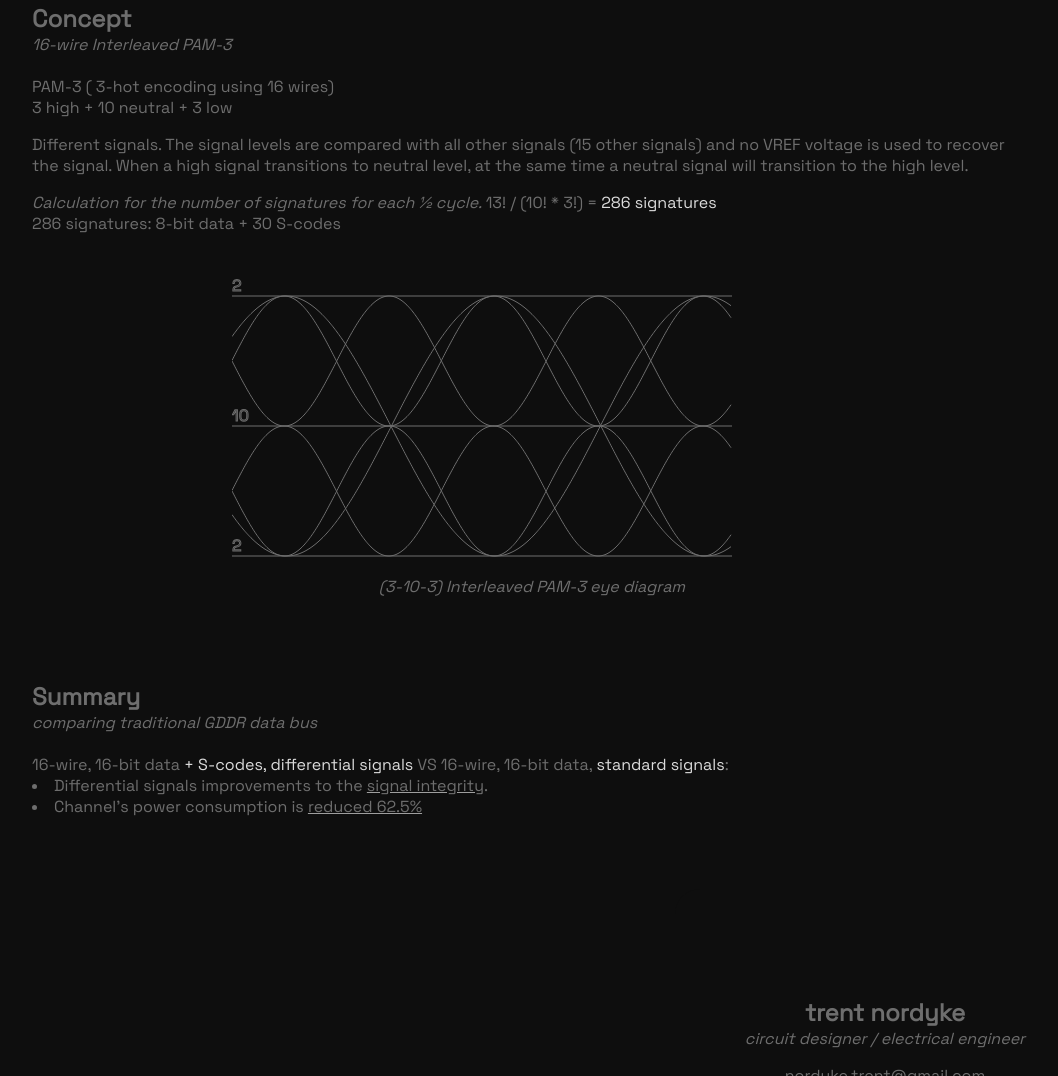
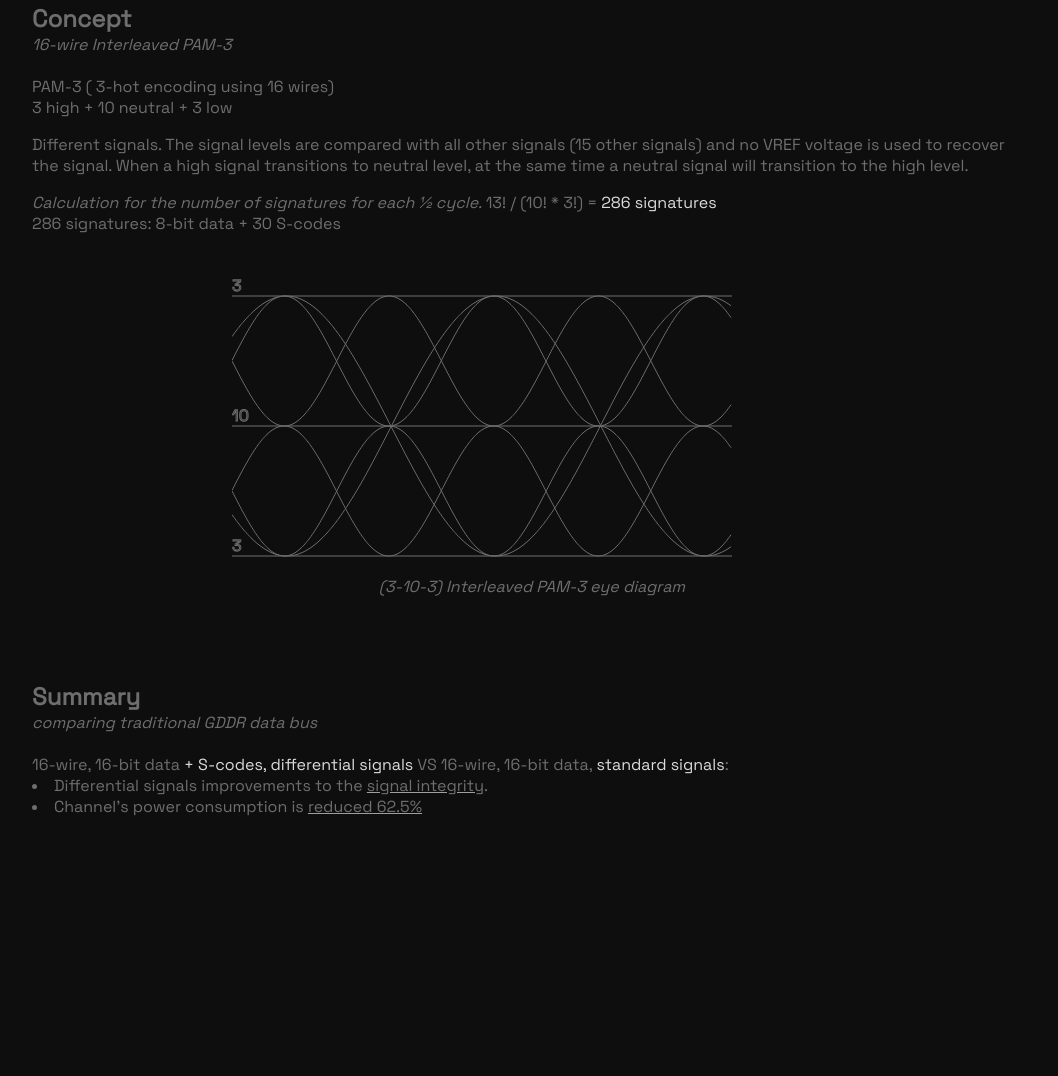
Before and after one commit to TrentNordyke/rb, a plain HTML site: page index.html in a window 1280 px wide. Shown: the part 837-1913 px from the top of the page, without its empty margins (108-1166 px from the left). Drawn offline with nearby package versions, Linux system fonts and the light colour scheme.

Commit message:
Update index.html

```diff
--- a/index.html
+++ b/index.html
@@ -207,9 +207,9 @@
         </div>
         <div class="centerWrap">
             <svg viewBox="0 0 600 300" width="600">
-                <text x="0" y="15" class="wire">2</text>
+                <text x="0" y="15" class="wire">3</text>
                 <text x="0" y="145" class="wire">10</text>
-                <text x="0" y="275" class="wire">2</text>
+                <text x="0" y="275" class="wire">3</text>
                 <line class="wire" x1="0" y1="20" x2="500" y2="20"/>
                 <line class="wire" x1="0" y1="150" x2="500" y2="150"/>
                 <line class="wire" x1="0" y1="280" x2="500" y2="280"/>
@@ -220,25 +220,22 @@
                 <path class="wire" id="lower2"></path>
                 <path class="wire" id="cycle1"></path>
                 <path class="wire" id="cycle2"></path>
+                <path class="wire" id="cycle3"></path>
             </svg>
             <i>(3-10-3) Interleaved PAM-3 eye diagram</i>
         </div>
-
-        <br>
-        <br>
-        <br>
-        <br>
+        <br><br><br><br>
 
         <div>
             <div>
                 <h2>Summary</h2>
                 <i>comparing traditional GDDR data bus</i>
-                <br>
-                <br>
+                <br><br>
                 16-wire, 16-bit data <span class="highlight">+ S-codes, differential signals</span> VS 16-wire, 16-bit data, <span class="highlight">standard signals</span>:
                 <li>Differential signals improvements to the <span class="underline">signal integrity</span>.</li>
                 <li>Channel’s power consumption is <span class="underline">reduced 62.5%</span></li>
             </div>
+            <br><br><br><br>
 
         </div>
 
```
